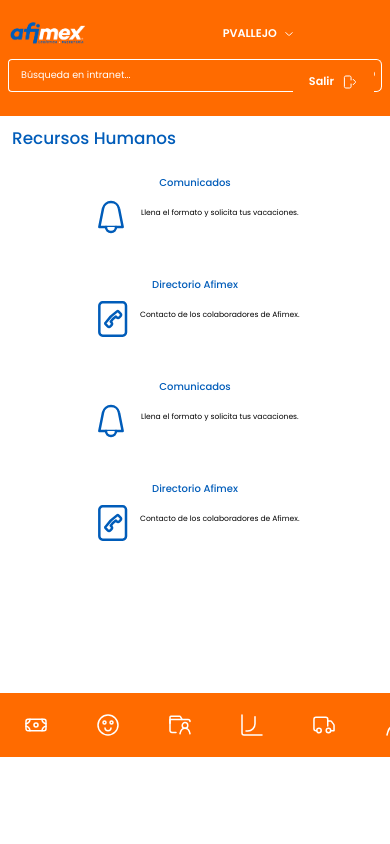
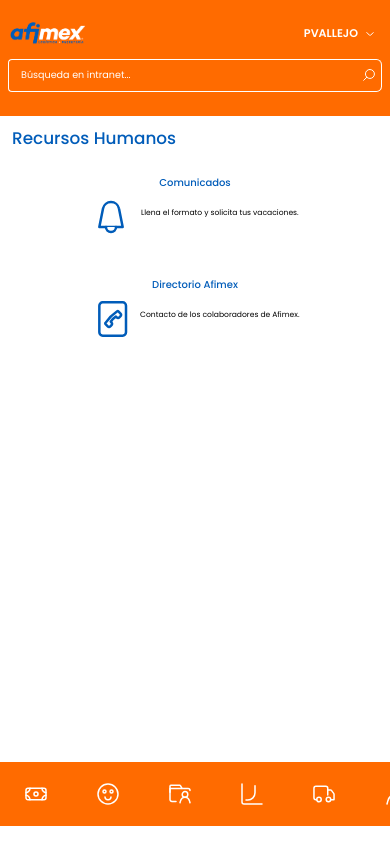
Before and after one commit to jagp-afimex/intra-disenio, a website: page rh.html in a window 390 px wide. Drawn offline with Linux system fonts and the light colour scheme.

Commit message:
modificacion en el sidebar

```diff
--- a/rh.html
+++ b/rh.html
@@ -44,7 +44,7 @@
       <svg class="user-nav__arrow">
         <use xlink:href="img/sprite.svg#icon-chevron"></use>
       </svg>
-      <ul class="user-nav__list">
+      <!-- <ul class="user-nav__list">
         <li class="user-nav__list-item">
           <form action="#" class="logout">
             <button class="logout__button" type="submit">
@@ -57,7 +57,7 @@
         </li>
       </ul>
       <div class="user-nav__options-container">
-      </div>
+      </div> -->
     </div>
 
     <!-- <div class="logout-container">
@@ -167,7 +167,7 @@
       </div>
 
       <div class="row">
-        <div class="col-sm-6 col-md-3 my-2">
+        <!-- <div class="col-sm-6 col-md-3 my-2">
           <a class="card-link" href="#">
             <div class="card card-option">
               <div class="card-option__header">
@@ -196,7 +196,7 @@
               </div>
             </div>
           </a>
-        </div>
+        </div> -->
         <div class="col-sm-6 col-md-3 my-2">
           <a class="card-link" href="#">
             <div class="card card-option">
--- a/sass/layout/_sidebar.scss
+++ b/sass/layout/_sidebar.scss
@@ -33,7 +33,7 @@
 
         order: 1;
         flex-grow: 1;
-        margin-top: 30%;
+        margin-top: 100%;
         width: 100vw;
         height: auto;
 
```
Also changed, not shown: css/style.css.
